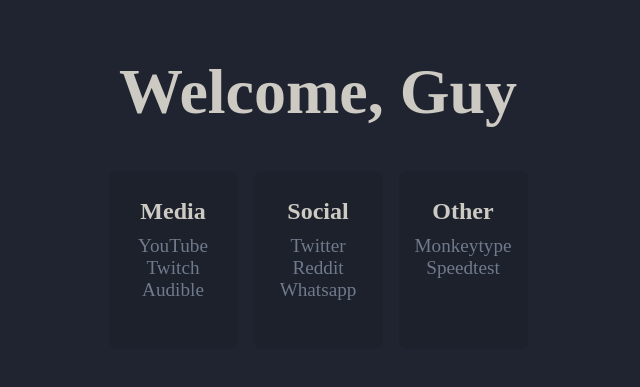
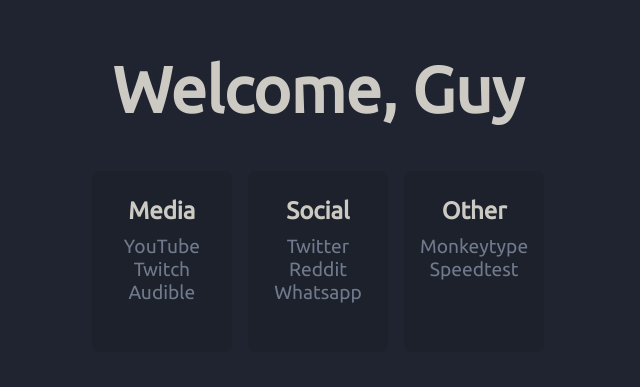
Before and after one commit to Mr1cecream/Mr1cecream.github.io, a plain HTML site: page startpage.html in a window 1280 px wide. Shown: the part 198-585 px from the top of the page, without its empty margins (322-962 px from the left). Drawn offline with Linux system fonts and the light colour scheme.

Commit message:
Changed font family to Ubuntu

```diff
--- a/startpage-styles.scss
+++ b/startpage-styles.scss
@@ -11,6 +11,7 @@ html {
     height: 100%;
     justify-content: center;
     margin: 0;
+    font-family: "Ubuntu";
 }
 
 body {
--- a/startpage.html
+++ b/startpage.html
@@ -3,6 +3,7 @@
     <head>
         <meta charset=UTF-8>
         <link rel="stylesheet" href="startpage-styles.css">
+        <link rel="stylesheet" href="https://fonts.googleapis.com/css?family=Ubuntu">
     </head>
 
     <body>
```
Also changed, not shown: startpage-styles.css.
